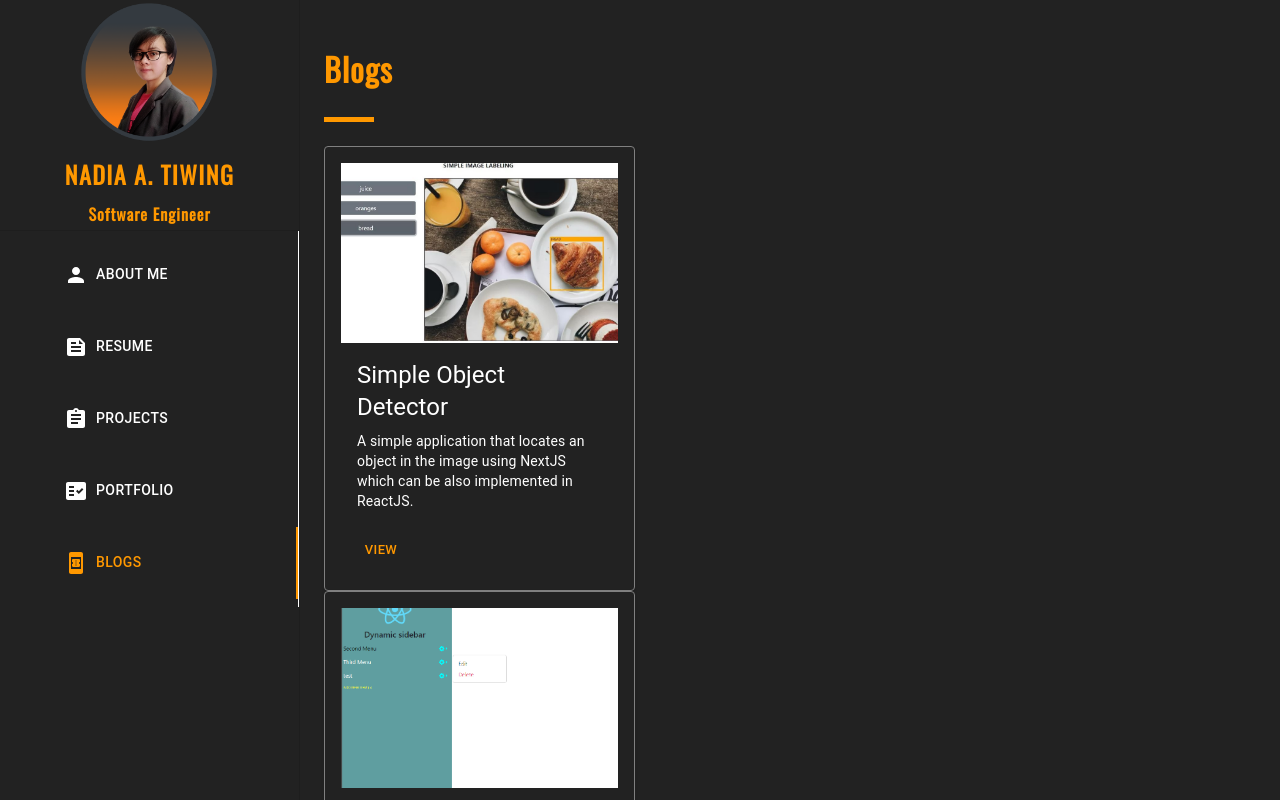
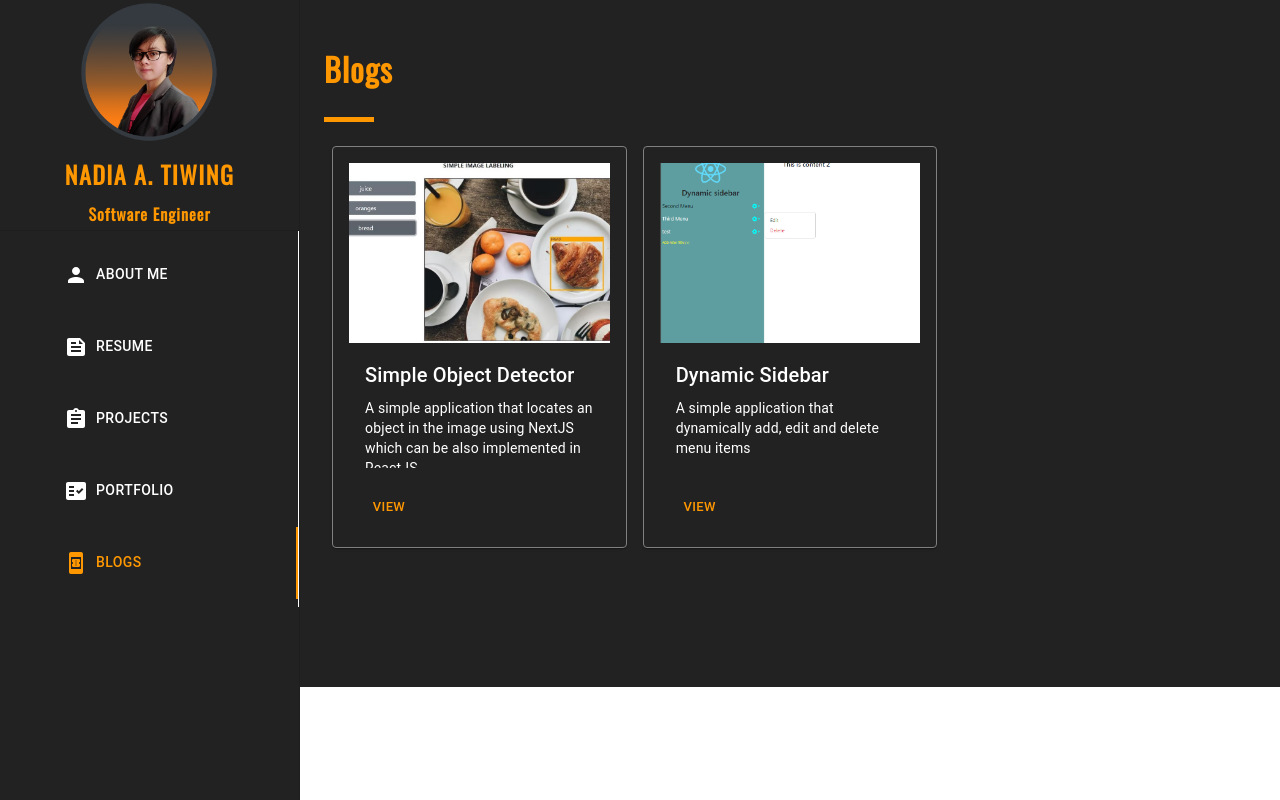
Before and after one commit to NadzTiwing/nadia-tiwing, a React (Create React App) app: page / in a window 1280 px wide. Both pictures are taken after a click on the tab "BLOGS". Shown: the top 800 px of the page. Built offline with nearby package versions, Linux system fonts and the light colour scheme.

Commit message:
update details

```diff
--- a/src/main/content/about_me.tsx
+++ b/src/main/content/about_me.tsx
@@ -14,7 +14,7 @@ export default function AboutMe(screen: IScreenSize) {
         <>
             <Box gridColumn="span 12">
                 <Typography variant='body1' sx={{ mb:4 }} >
-                    Currently working as a software engineer with a 3 years of experience in web developing, designing,  testing, and implementing a cutting-edge engineering solutions. Able to consults well with clients and enhances configuration for optimal customer satisfaction. And skilled at team collaboration while working independently in remote environments.
+                    A passionate developer who has a 3 years of experience in web developing, designing,  testing, and implementing a cutting-edge engineering solutions. Able to consults well with clients and enhances configuration for optimal customer satisfaction. And skilled at team collaboration while working independently in remote environments.
                 </Typography>
             </Box>
             <Box gridColumn="span 12">
@@ -40,7 +40,7 @@ export default function AboutMe(screen: IScreenSize) {
                 <Typography variant='body1'>
                     <p>ExpressJs/NodeJs: <span className="custom-badge proficient">Proficient</span></p>
                     <p>MySQL: <span className="custom-badge proficient">Proficient</span></p>
-                    <p>PHP: <span className="custom-badge competent">Competent</span></p>
+                    <p>PHP: <span className="custom-badge novice">Novice</span></p>
                     <p>Python: <span className="custom-badge novice">Novice</span></p>
                 </Typography>
             </Box>
--- a/src/main/content/blogs.tsx
+++ b/src/main/content/blogs.tsx
@@ -6,12 +6,14 @@ import CardContent from '@mui/material/CardContent';
 import CardMedia from '@mui/material/CardMedia';
 import Button from '@mui/material/Button';
 import Typography from '@mui/material/Typography';
+import { viewSite } from '../../util/helper';
 
-export default function Blogs(screen: IScreenSize) {
-    const viewSite = (url: string) => {
-        const newTab = window.open(url, '_blank', 'noopener,noreferrer');
-        if(newTab) newTab.opener = null;
-    };
+export default function Portfolio(screen: IScreenSize) {
+
+    // const viewSite = (url: string) => {
+    //     const newTab = window.open(url, '_blank', 'noopener,noreferrer');
+    //     if(newTab) newTab.opener = null;
+    // };
 
     const blogs = [
         {
@@ -25,16 +27,16 @@ export default function Blogs(screen: IScreenSize) {
             id: 'dynamic-sidebar',
             imgUrl: './img/dynamic-sidebar.png',
             siteUrl: 'https://devdojo.com/tiwingnadia/how-to-create-a-dynamic-navigation-bar-using-reactjs',
-            title: 'How to Create a Dynamic Navigation Bar using ReactJS',
+            title: 'Dynamic Sidebar',
             content: 'A simple application that dynamically add, edit and delete menu items'
         },
     ];
 
     return(
         <>
-            <Box gridColumn={screen.isMobile ? "span 12" : "span 4"} sx={{ mt: 3, mb: 14 }}>
         { blogs.map( blog => (
-                    <Card key={ blog.id } sx={{ maxWidth: 345, p:2, bgcolor: 'primary.dark' }} className='customCard'>
+            <Box gridColumn={screen.isMobile ? "span 12" : "span 4"} sx={{ mt: 3, mb: 14, px:1 }}  key={ blog.id }>
+                <Card sx={{ maxWidth: 345, p:2, bgcolor: 'primary.dark' }} className='customCard'>
                     <CardMedia
                         component="img"
                         height="180"
@@ -42,15 +44,16 @@ export default function Blogs(screen: IScreenSize) {
                         alt={ blog.id+"-img" }
                     />
                     <CardContent sx={{ color:'primary.light' }}>
-                            <Typography gutterBottom variant="h5" component="div">{ blog.title }</Typography>
-                            <Typography variant="body2">{ blog.content }</Typography>
+                        <Typography gutterBottom variant="h6" component="div">{ blog.title }</Typography>
+                        <Typography variant="body2" className="scrollable-body">{ blog.content }</Typography>
                     </CardContent>
                     <CardActions>
                         <Button size="small" onClick={ () => viewSite(blog.siteUrl) }>View</Button>
                     </CardActions>
                 </Card>
+            </Box>
         )) }
-            </Box>
+
         </>
     );
 }
--- a/src/main/content/portfolio.tsx
+++ b/src/main/content/portfolio.tsx
@@ -6,13 +6,9 @@ import CardContent from '@mui/material/CardContent';
 import CardMedia from '@mui/material/CardMedia';
 import Button from '@mui/material/Button';
 import Typography from '@mui/material/Typography';
+import { viewSite } from '../../util/helper';
 
 export default function Portfolio(screen: IScreenSize) {
-    const viewSite = (url: string) => {
-        const newTab = window.open(url, '_blank', 'noopener,noreferrer');
-        if(newTab) newTab.opener = null;
-    };
-
     const samples = [
         {
             id: 'mint09-site',
--- a/src/main/content/resume.tsx
+++ b/src/main/content/resume.tsx
@@ -1,5 +1,5 @@
 import * as React from 'react';
-import { Box, Grid, Typography, Link } from "@mui/material";
+import { Box, Typography, Link } from "@mui/material";
 
 export default function Resume(screen: IScreenSize) {
     // const [gridSize, setGridSize] = React.useState("span 6");
--- /dev/null
+++ b/src/util/helper.tsx
@@ -0,0 +1,8 @@
+const viewSite = (url: string) => {
+    const newTab = window.open(url, '_blank', 'noopener,noreferrer');
+    if(newTab) newTab.opener = null;
+};
+
+export {
+    viewSite
+};
```
Lines whose indentation alone changed are shown as unchanged.
